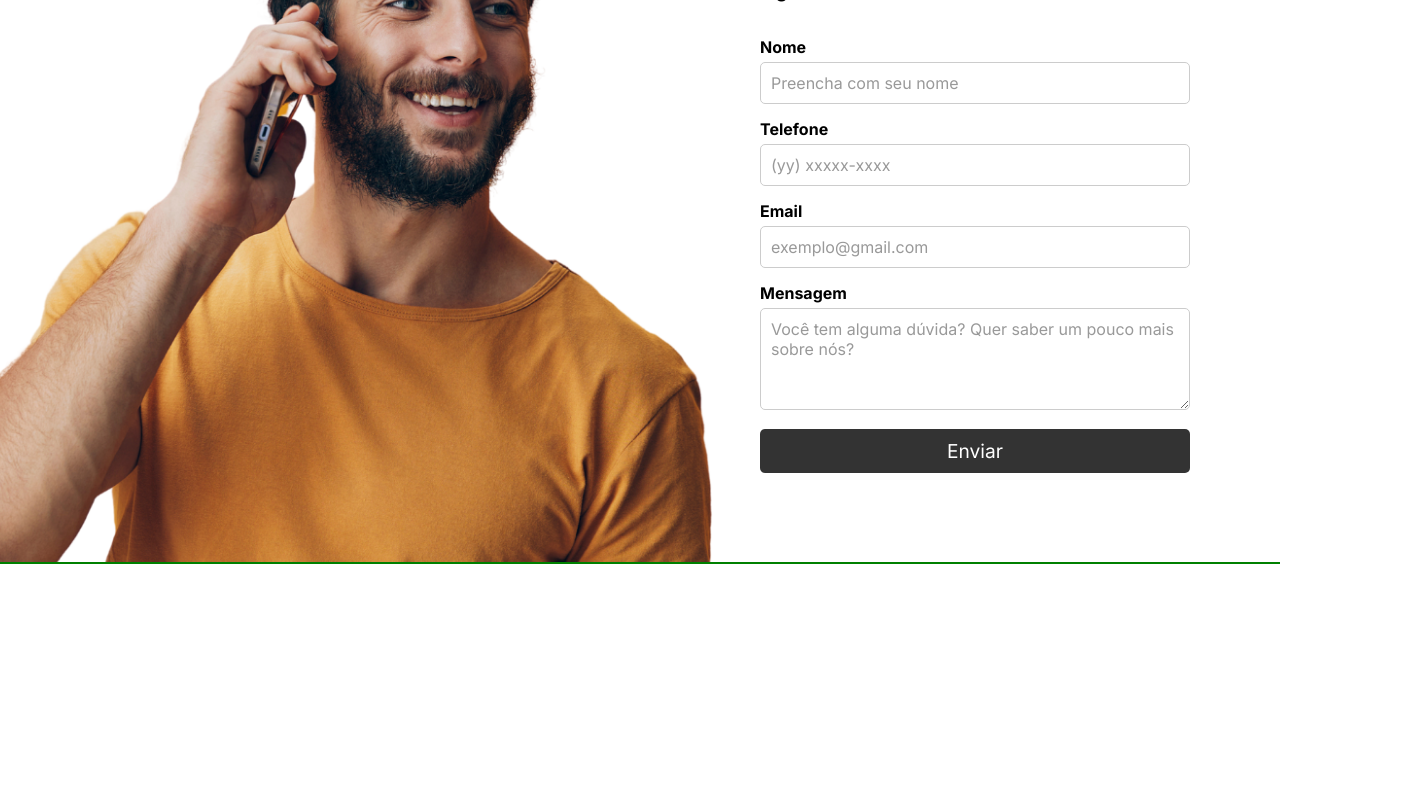
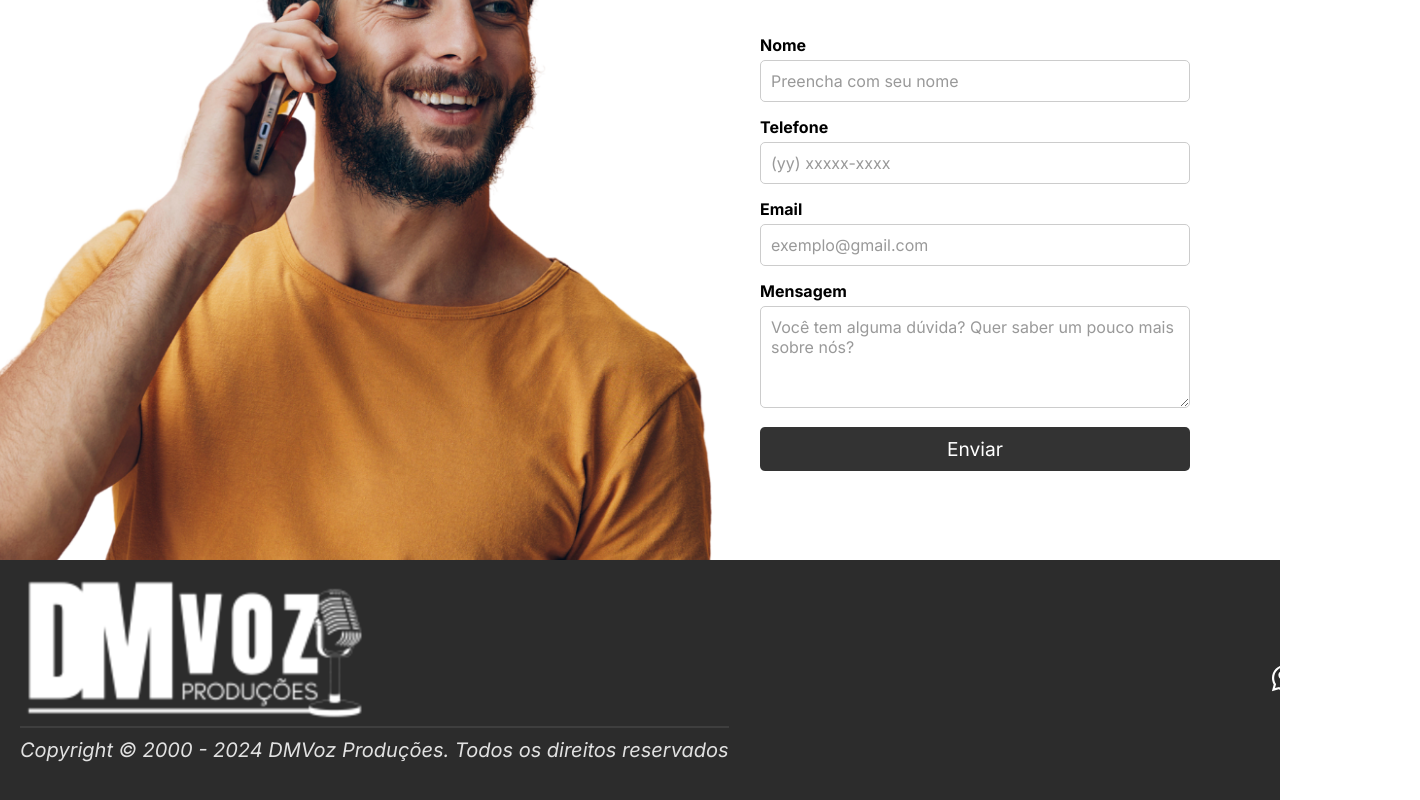
Before and after one commit to LucasJoseArantes/LandingPage-DMVoz, a React (Vite) app: page / in a window 1280 px wide. Shown: the part 1940-2740 px from the top of the page, 1420 px wide, since content can reach past the window. Before the commit the page ends 2504 px from the top, so only its background shows below. Built offline with nearby package versions, Linux system fonts and the light colour scheme.

Commit message:
CREATE: FOOTER

```diff
--- a/package.json
+++ b/package.json
@@ -12,7 +12,8 @@
   "dependencies": {
     "landingpagedm": "file:",
     "react": "^18.3.1",
-    "react-dom": "^18.3.1"
+    "react-dom": "^18.3.1",
+    "react-icons": "^5.3.0"
   },
   "devDependencies": {
     "@types/react": "^18.3.3",
--- a/src/app.jsx
+++ b/src/app.jsx
@@ -10,9 +10,7 @@ function App() {
     return (
         <div className='mainContainer'>
             <div className='image-container'>
-                <header>
-                    <Header />
-                </header>
+                <Header />
                 <SectionOne />
             </div>
             <SectionFAQ />
--- a/src/components/footer.jsx
+++ b/src/components/footer.jsx
@@ -1,11 +1,31 @@
-import React from 'react';
+import React from "react";
+import { FaWhatsapp, FaYoutube, FaInstagram } from "react-icons/fa";
+import "../styles/footer.css";
 
 const Footer = () => {
-    return (
+  return (
+    <footer>
+      <div className="footerContent">
         <div>
-            {/* div content goes here */}
+            <img className="logo" src="src\assets\images\logos\whiteFooter.png" alt="Logo DMVoz" />
+            <hr />
+            <p>Copyright © 2000 - 2024 DMVoz Produções. Todos os direitos reservados</p>
         </div>
-    );
+
+        <div className="socialIcons">
+          <a href="https://wa.me/" target="_blank" rel="noopener noreferrer">
+            <FaWhatsapp size={30} />
+          </a>
+          <a href="https://www.youtube.com/" target="_blank" rel="noopener noreferrer">
+            <FaYoutube size={30} />
+          </a>
+          <a href="https://www.instagram.com/" target="_blank" rel="noopener noreferrer">
+            <FaInstagram size={30} />
+          </a>
+        </div>
+      </div>
+    </footer>
+  );
 };
 
 export default Footer;
--- a/src/components/header.jsx
+++ b/src/components/header.jsx
@@ -4,7 +4,7 @@ import '../styles/header.css';
 const Header = () => {
     return (
         <header>
-            <div className='logo'>
+            <div>
                 <img src='src\assets\images\logos\colorHeader.png' alt='DM Voz Produções' />
             </div>
             <nav className='navbar'>
--- a/src/styles/app.css
+++ b/src/styles/app.css
@@ -12,7 +12,6 @@
     justify-content: center;
     align-items: center;
     flex-direction: column;
-    border: 2px solid green;
 
 }
 
--- /dev/null
+++ b/src/styles/footer.css
@@ -0,0 +1,48 @@
+footer {
+    background-color: #2c2c2c;
+    color: #fff;
+    padding: 20px;
+    text-align: center;
+    width: 100%;
+}
+
+.footerContent {
+    height: 200px;
+    width: 1400px;
+    margin: 0 auto;
+    display: flex;
+    flex-direction: row;
+}
+
+.logo {
+    margin: auto;
+    margin-right: 100%;
+}
+
+hr{
+    width: 100%;
+    border: 1px solid #ffffff16;
+}
+
+.socialIcons {
+    margin: auto;
+    margin-right: 10px;
+}
+
+.socialIcons a {
+    color: #fff;
+    margin: 0 10px;
+    transition: color 0.3s ease;
+}
+
+.socialIcons a:hover {
+    color: #bbb;
+}
+
+footer p {
+    font-size: 20px;
+    font-style: italic;
+    color: #ffffffdb;
+    margin: 0;
+    margin-top: 10px;
+}
--- a/src/styles/header.css
+++ b/src/styles/header.css
@@ -4,10 +4,11 @@ header {
     position: absolute;
     top: 0;
     display: flex;
+    align-items: center;
 }
 
 header img {
-    padding: 10px;
+    padding: 20px;
     margin: 20px;
     justify-self: start;
 }
@@ -21,12 +22,10 @@ header img {
     margin-right: 10px;
     align-self: end;
 
-
 }
 
 .navbar ul {
     list-style: none;
-    border: 9px soloid green;
 }
 
 .navbar li {
```
Also changed, not shown: src/assets/images/logos/whiteFooter.png (added), 1 other file (tests, documents, lock files or other folders).
